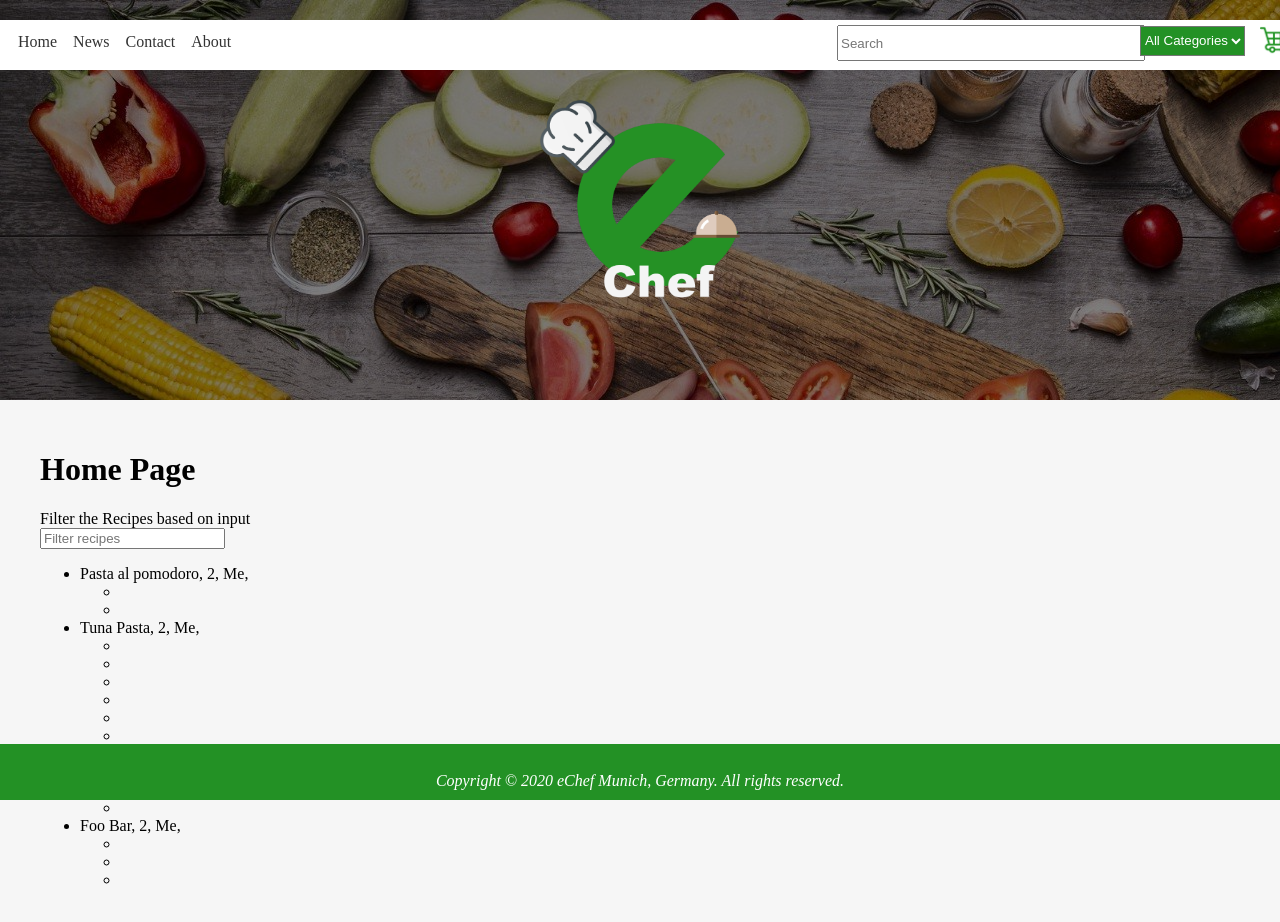
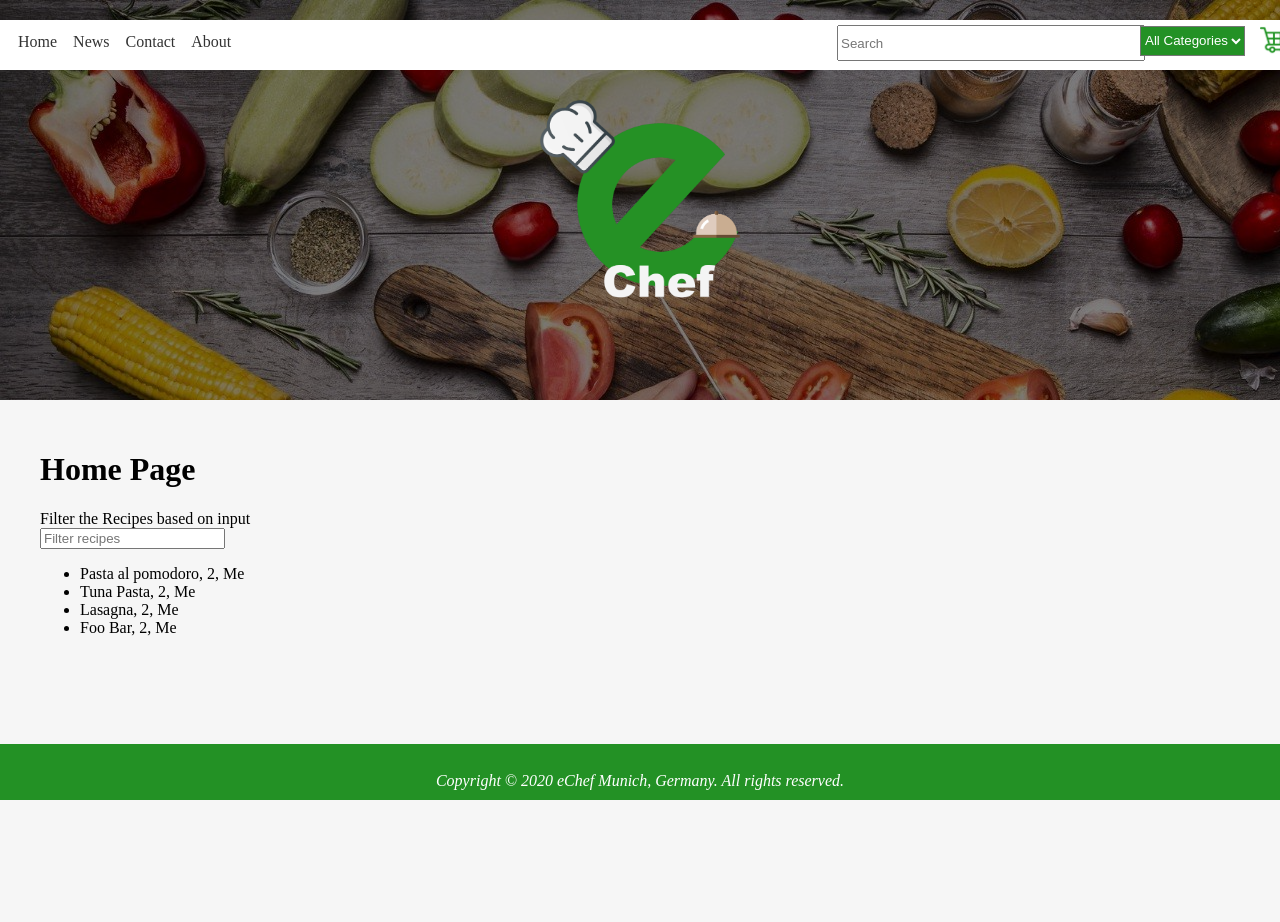
Before and after one commit to ahmadwardak/echef-frontend, a React app: page / in a window 1280 px wide. Shown: the top 922 px of the page. After the commit the page ends 800 px from the top, so only its background shows below. Built offline with nearby package versions, Linux system fonts and the light colour scheme; data requests are answered from the project's data file; what webfontloader would draw is missing.

Commit message:
update
updateAll

```diff
--- a/src/components/HeaderComponent/HeaderNavBar.js
+++ b/src/components/HeaderComponent/HeaderNavBar.js
@@ -43,8 +43,8 @@ const HeaderNavBar = ({shouldDisplayLogo}) => {
 
             <div>
                <select className="categoryDropdown">
-                   <option>All Categories</option>
-                   { Data.map(dt => <option>{dt} </option> )}
+                   <option key={0}>All Categories</option>
+                   { Data.map((dt,i) => <option key={i}>{dt} </option> )}
                 </select>
             </div>
         )
--- a/src/components/Recipe.js
+++ b/src/components/Recipe.js
@@ -1,10 +1,10 @@
 import React from 'react'
 
-const Recipe = ({Title,Servings,Author,Ingredients }) => {
+const Recipe = ({Title,Servings,Author }) => {
 
   return (
     <li className="Recipe" key={Title}>
-        {Title}, {Servings}, {Author}, <ul>{Ingredients.map(ing => <li key={ing.Name}> {ing.Name}</li>)} </ul>
+        {Title}, {Servings}, {Author}
     </li>
   )
 }
```
